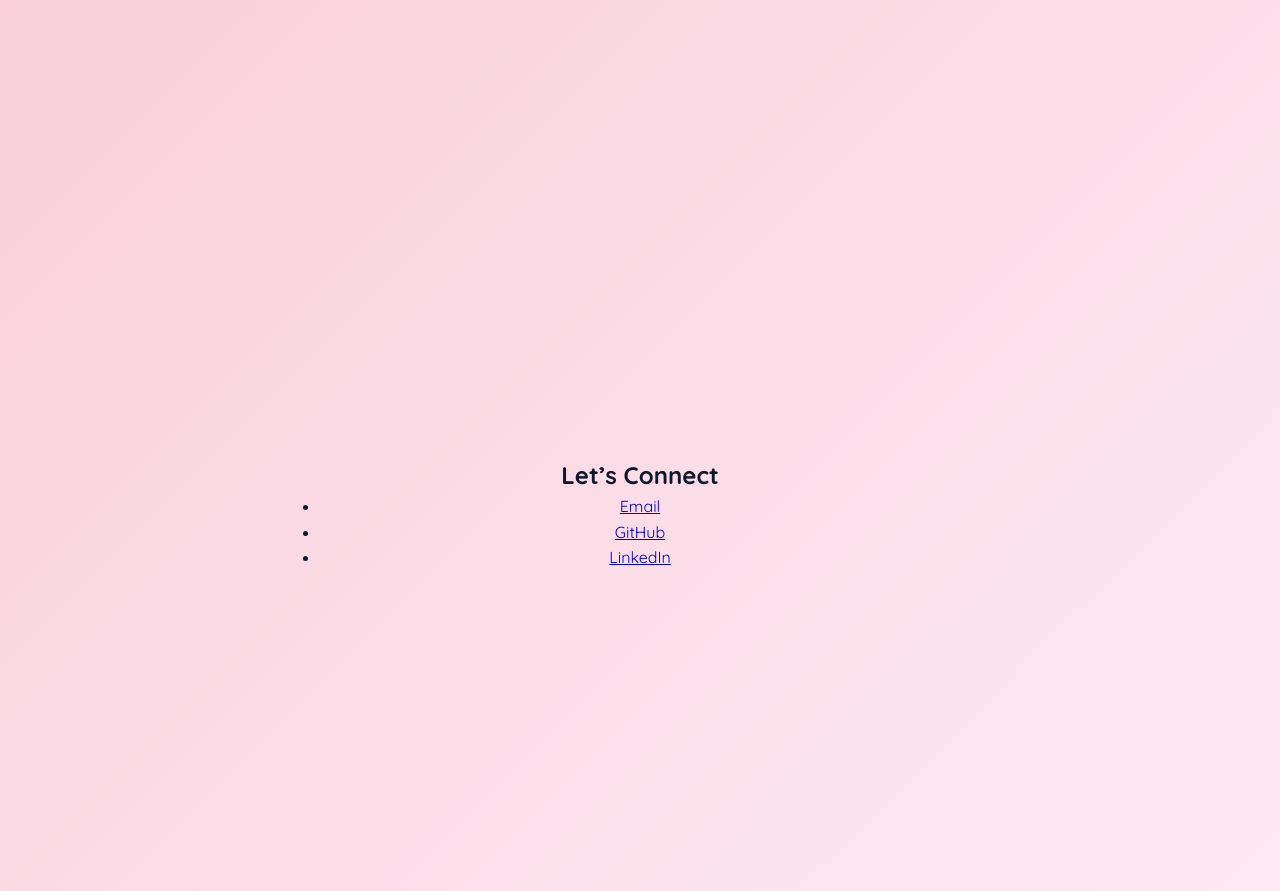
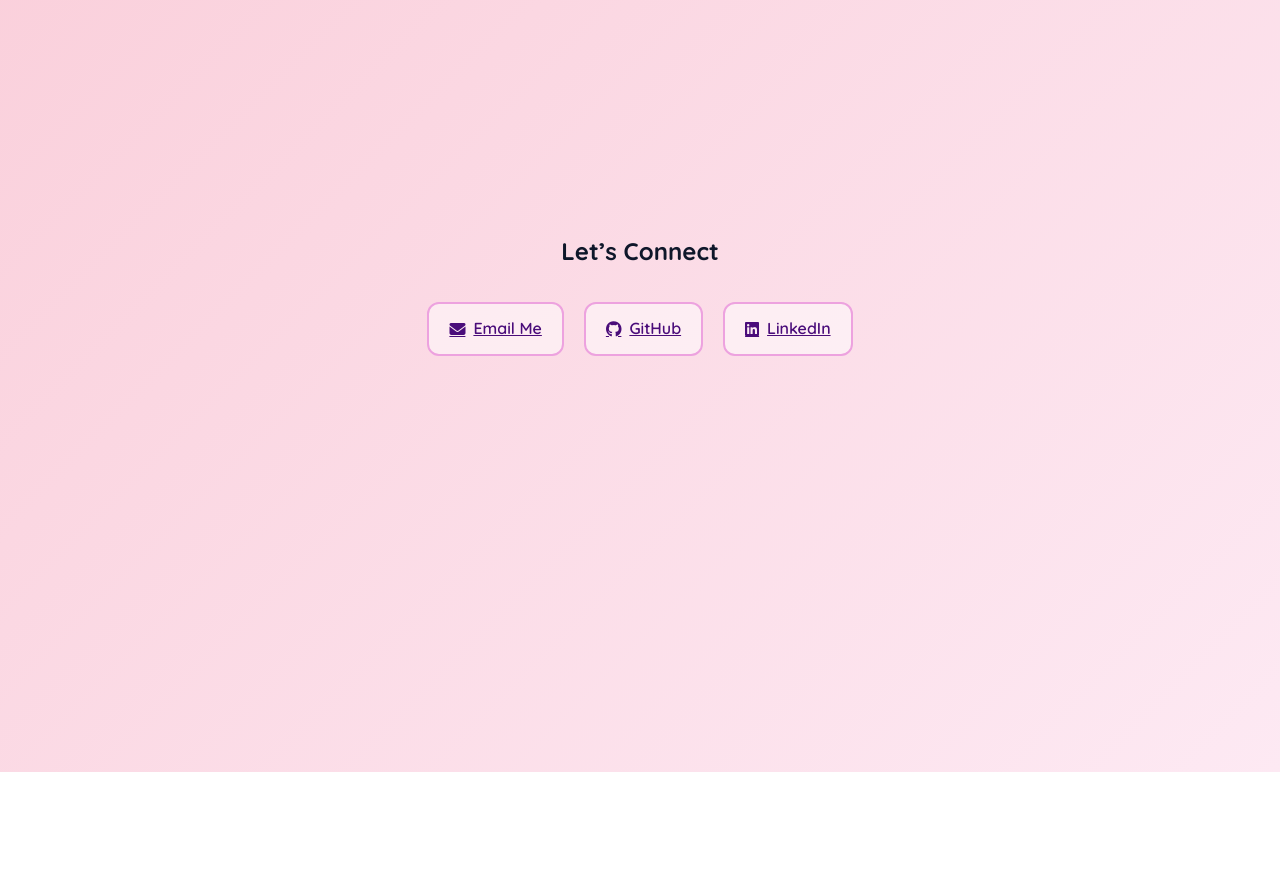
Before and after one commit to charlottelai18/PORTFOLIO-PROJECT, a plain HTML site: page index.html in a window 1280 px wide. Shown: the part 3960-4851 px from the top of the page. After the commit the page ends 4732 px from the top, so only its background shows below. Drawn offline with Linux system fonts and the light colour scheme.

Commit message:
added styling for contact, and more hover effects for hero image and hero content

```diff
--- a/index.html
+++ b/index.html
@@ -152,9 +152,26 @@
             <h2 class="contact__title">Let’s Connect</h2>
 
             <ul class="contact__list">
-                <li class="contact__item"><a href="#">Email</a></li>
-                <li class="contact__item"><a href="#">GitHub</a></li>
-                <li class="contact__item"><a href="#">LinkedIn</a></li>
+                <li class="contact__item">
+                    <a href="mailto:charlottel2015@gmail.com" class="contact__link">
+                    <i class="fa-solid fa-envelope"></i>
+                    Email Me
+                    </a>
+                </li>
+
+                <li class="contact__item">
+                    <a href="https://github.com/charlottelai18" target="_blank" class="contact__link">
+                    <i class="fa-brands fa-github"></i>
+                    GitHub
+                    </a>
+                </li>
+
+                <li class="contact__item">
+                    <a href="https://www.linkedin.com/in/charlotte-lai-386b86253/" target="_blank" class="contact__link">
+                    <i class="fa-brands fa-linkedin"></i>
+                    LinkedIn
+                    </a>
+                </li>
             </ul>
         </section>
 
--- a/scss/base.scss
+++ b/scss/base.scss
@@ -14,3 +14,12 @@ body {
 h1, h2, h3 {
     font-family: $font-heading;
 }
+
+html {
+  scroll-behavior: smooth;
+}
+
+section {
+    padding: $section-padding;
+    text-align: center;
+}
--- a/scss/components.scss
+++ b/scss/components.scss
@@ -24,6 +24,11 @@
     box-shadow: 20px 20px 30px rgba(0, 0, 0, 0.1);
 }
 
+.hero__image:hover {
+    transform: scale(1.05);
+    transition: 0.6s ease;
+}
+
 .projects__image{
     height: 300px;
     border-radius: 20px;
--- a/scss/sections.scss
+++ b/scss/sections.scss
@@ -23,6 +23,13 @@ section {
     padding: 5rem;
     border-radius: 40px;
     box-shadow: 0 2px 6px rgba(0, 0, 0, 0.15);
+}
+
+.hero__content:hover {
+    background-color: rgb(250, 205, 223);
+    transform: translate(6px, -6px);
+    box-shadow: 0 4px 10px rgba(0, 0, 0, 0.2);
+    transition: 0.5s ease;
 }
 
 // ===== NAVBAR =====
@@ -127,3 +134,41 @@ section {
   box-shadow: 0 8px 20px rgba(0, 0, 0, 0.2);
   transition: 0.5s ease;
 }
+
+// ==== CONTACT SECTION ====
+.contact {
+  text-align: center;
+  padding: 6rem 2rem;
+  margin-bottom: 20rem;
+}
+
+.contact__list {
+  list-style: none;
+  display: flex;
+  justify-content: center;
+  gap: 20px;
+  padding: 0;
+  margin-top: 2rem;
+}
+
+.contact__link {
+  display: flex;
+  align-items: center;
+  gap: 8px;
+
+  padding: 12px 20px;
+  border-radius: 12px;
+  background: rgba(255, 255, 255, 0.5);
+
+  border: 2px solid #eda2df;
+  color: #4a0c7a;
+  font-weight: 600;
+
+  transition: 0.2s ease;
+}
+
+.contact__link:hover {
+  background-color: rgb(250, 205, 223);
+  transform: translateY(-3px);
+  box-shadow: 0 4px 10px rgba(0,0,0,0.15);
+}
```
Also changed, not shown: css/main.css, 1 other file.
